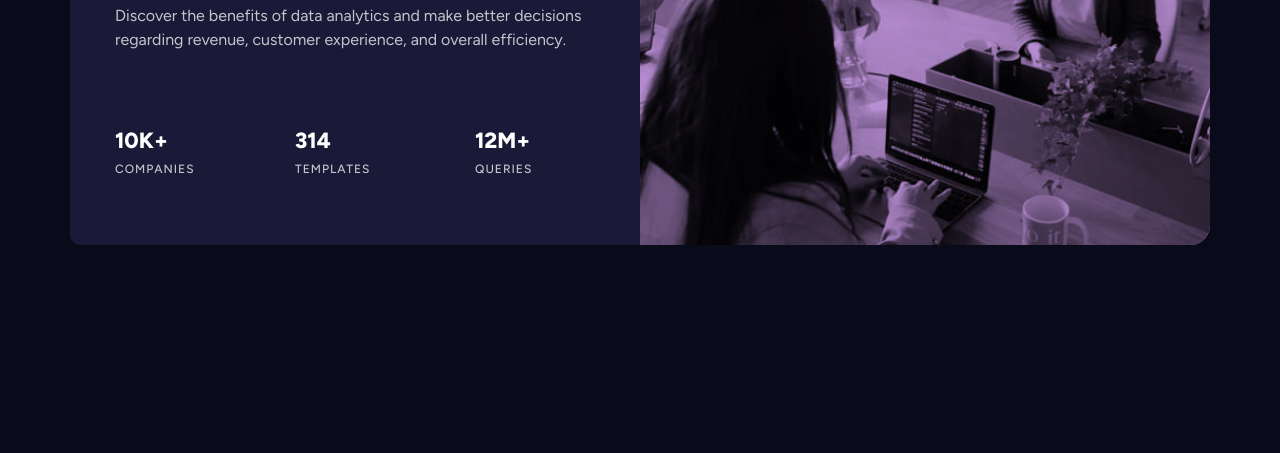
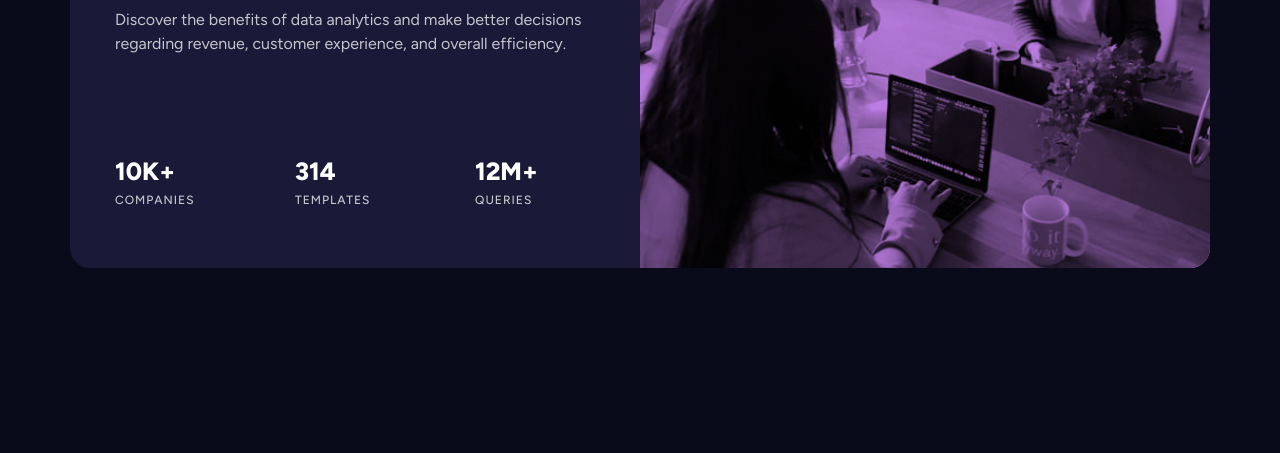
Before and after one commit to aayushduwal/stats-preview-card, a plain HTML site: page index.html in a window 1280 px wide. Shown: the part 363-816 px from the top of the page. Drawn offline with Linux system fonts and the light colour scheme.

Commit message:
changes in fonts and color

```diff
--- a/index.html
+++ b/index.html
@@ -13,6 +13,7 @@
     <link rel="stylesheet" href="style.css" />
   </head>
   <body>
+    <div class="parent">
       <div class="left">
         <h1>
           Gets <span class="highlight">insights</span> that help your business
@@ -41,5 +42,6 @@
       <div class="right">
         <img src="images/image-header-desktop.jpg" alt="image" />
       </div>
+    </div>
   </body>
 </html>
--- a/style.css
+++ b/style.css
@@ -14,16 +14,19 @@ body {
   background-color: hsl(244, 38%, 16%);
   color: white;
   display: inline-block;
-  height: 400px;
+  height: 100%;
   width: 570px;
   padding: 45px;
   box-sizing: border-box; /*padding diyepaxi border-box le tei div ma matrai ataune gari/bahira najane gari padding dinxa*/
-  border-top-left-radius: 10px;
-  border-bottom-left-radius: 10px;
+  border-top-left-radius: 20px;
+  border-bottom-left-radius: 20px;
 }
 .left h1 {
   background-color: hsl(244, 38%, 16%);
   color: hsl(0, 0%, 100%);
+  font-size: 40px;
+  font-weight: 770;
+  margin-top: 10px;
 }
 .left h6 {
   background-color: hsl(244, 38%, 16%);
@@ -31,7 +34,7 @@ body {
   line-height: 1.5;
   font-size: 16px;
   font-weight: 400;
-  margin-top: 20px;
+  margin-top: 35px;
 }
 .highlight {
   color: hsl(277, 64%, 61%);
@@ -40,10 +43,9 @@ body {
 .right {
   background-color: hsl(277, 64%, 61%);
   display: inline-block;
-  height: 400px;
+  height: 100%;
   width: 570px;
   position: relative;
-  opacity: 0.9;
   box-sizing: border-box;
   border-top-right-radius: 20px;
   border-bottom-right-radius: 20px;
@@ -52,14 +54,18 @@ body {
   content: "";
   background-color: hsl(277, 64%, 61%);
   position: absolute;
+  top: 0;
+  left: 0;
   width: 100%;
   height: 100%;
   mix-blend-mode: multiply;
-  opacity: 0.6;
+  opacity: 0.8;
   border-top-right-radius: 20px;
   border-bottom-right-radius: 20px;
 }
+
 .right img {
+  background-color: hsl(277, 64%, 61%);
   width: 100%;
   height: 100%;
   object-fit: cover;
@@ -70,7 +76,7 @@ body {
   background-color: transparent;
   display: flex;
   justify-content: space-between;
-  margin-top: 75px;
+  margin-top: 100px;
 }
 .stat-item {
   background-color: transparent;
@@ -78,9 +84,9 @@ body {
 .stat-number {
   background-color: hsl(244, 38%, 16%);
   color: white;
-  font-size: 22px;
-  font-weight: 750;
-  margin-bottom: 8px;
+  font-size: 25px;
+  font-weight: 770;
+  margin-bottom: 7px;
 }
 .stat-label {
   background-color: hsl(244, 38%, 16%);
@@ -91,3 +97,7 @@ body {
   letter-spacing: 1px;
   text-transform: uppercase;
 }
+.parent {
+  height: 446px;
+  display: flex;
+}
```
Lines whose indentation alone changed are shown as unchanged.
